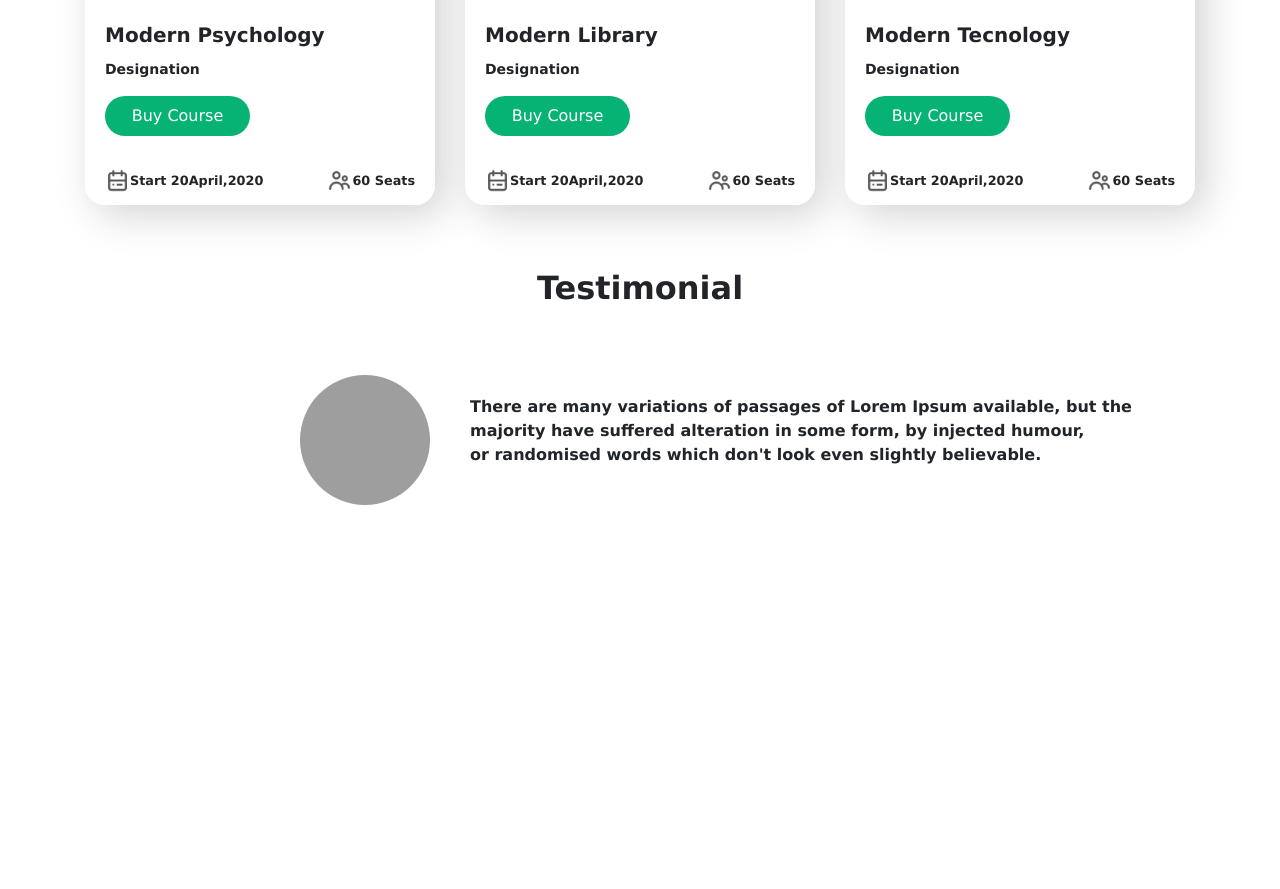
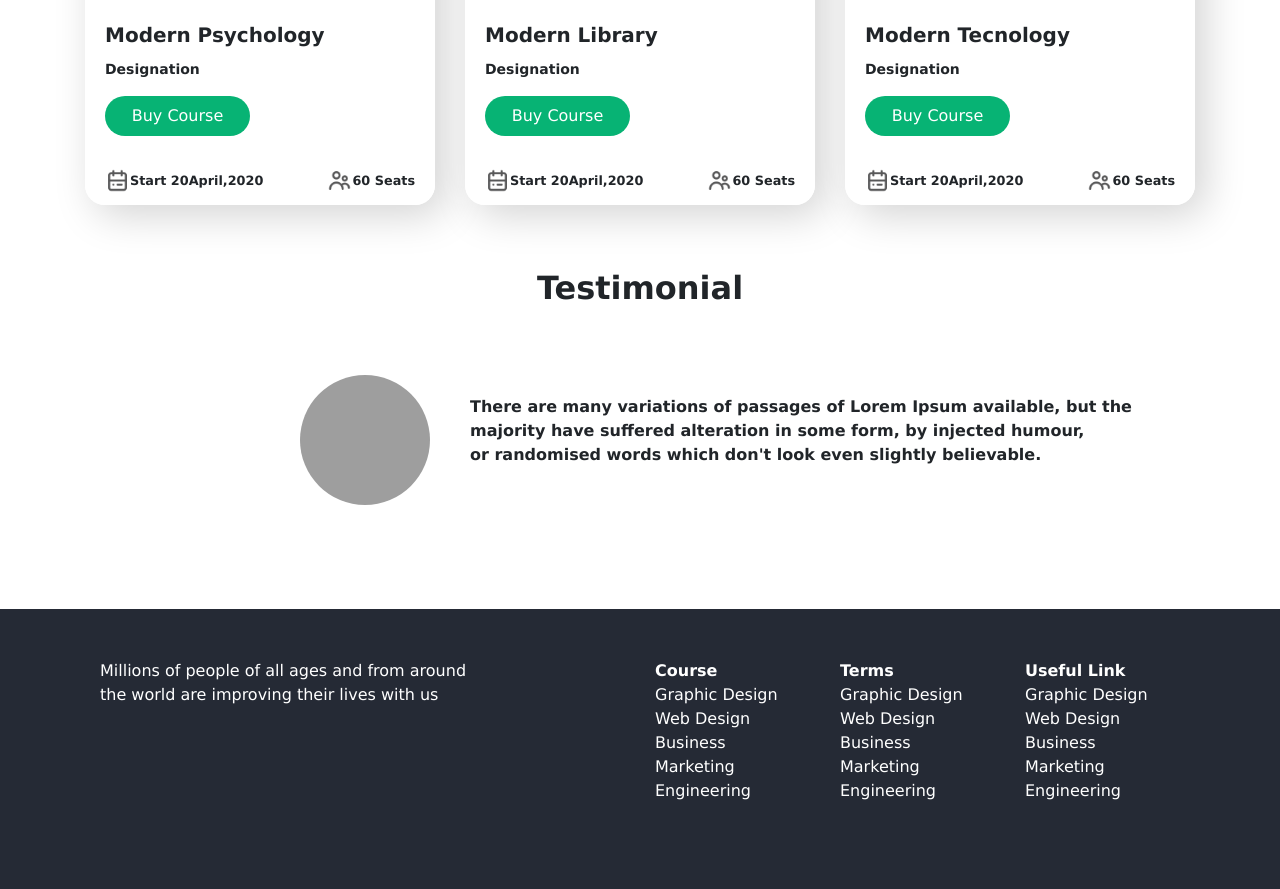
Before and after one commit to fahim-cmd/school-project, a plain HTML site: page index.html in a window 1280 px wide. Shown: the part 1278-2167 px from the top of the page. Before the commit the page ends 1887 px from the top, so only its background shows below. Drawn offline with nearby package versions, Linux system fonts and the light colour scheme; grey boxes are pictures that could not be loaded.

Commit message:
again added some new file

```diff
--- a/css/style.css
+++ b/css/style.css
@@ -83,3 +83,12 @@ body{
     height: 130px;
     width: 130px;
 }
+.last-part{
+    height: 280px;
+    background-color: #252a35;
+    color: #ffffff;
+}
+.special-height{
+    margin-top: 50px;
+
+}
--- a/index.html
+++ b/index.html
@@ -172,10 +172,48 @@
       </div>
     </div>
 </div>
+<!--------------------------Last part =------------------------->
+<section class="last-part">
+  <div class="container">
+    <div class="raw d-flex justify-content-around">
+      <div class="col-6">
+        <p class="special-height">Millions of people of all ages and from around <br>
+          the world are improving their lives with us</p>
+      </div>
+      <div class="col-2">
+        <p class="special-height">
+            <span style="font-weight: 900;">Course</span> <br>
+            Graphic Design <br>
+            Web Design<br>
+            Business<br>
+            Marketing<br>
+            Engineering</p>
+      </div>
+      <div class="col-2">
+        <p class="special-height">
+            <span style="font-weight: 900;">Terms</span><br>
+            Graphic Design<br>
+            Web Design<br>
+            Business<br>
+            Marketing<br>
+            Engineering
+        </p>
+      </div>
+      <div class="col-2">
+        <p class="special-height">
+           <span style="font-weight: 900;"> Useful Link</span><br>
+            Graphic Design<br>
+            Web Design<br>
+            Business<br>
+            Marketing<br>
+            Engineering
+        </p>
+      </div>
+    </div>
+  </div>
 
 
-
-
+</section>
 
 
     <script src="https://code.jquery.com/jquery-3.5.1.slim.min.js" integrity="sha384-DfXdz2htPH0lsSSs5nCTpuj/zy4C+OGpamoFVy38MVBnE+IbbVYUew+OrCXaRkfj" crossorigin="anonymous"></script>
```
